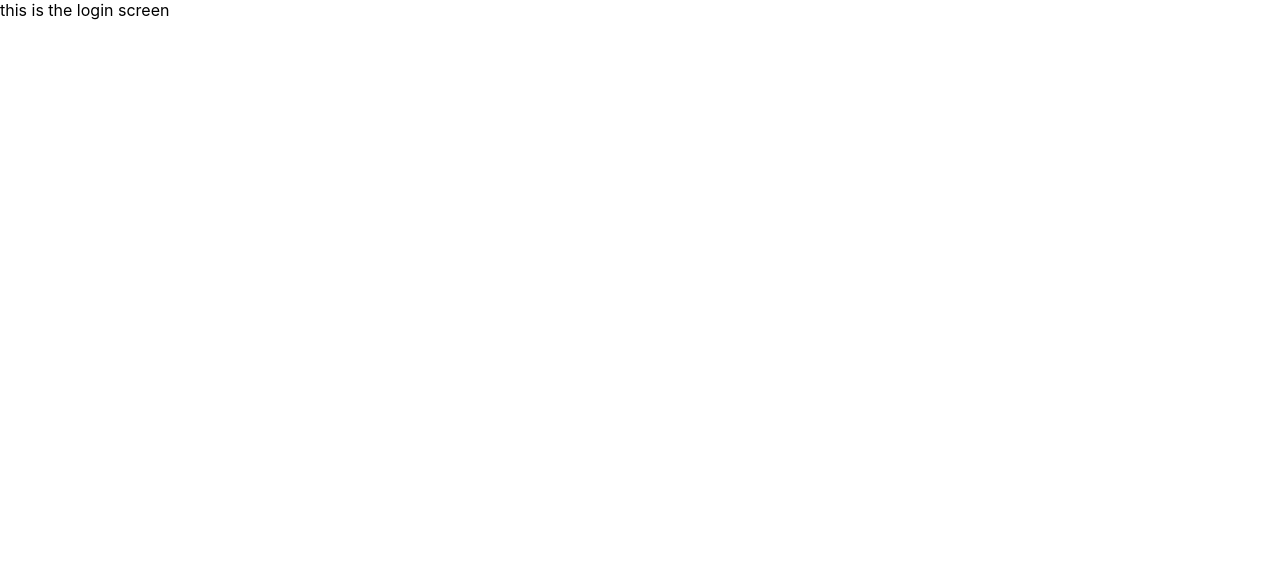
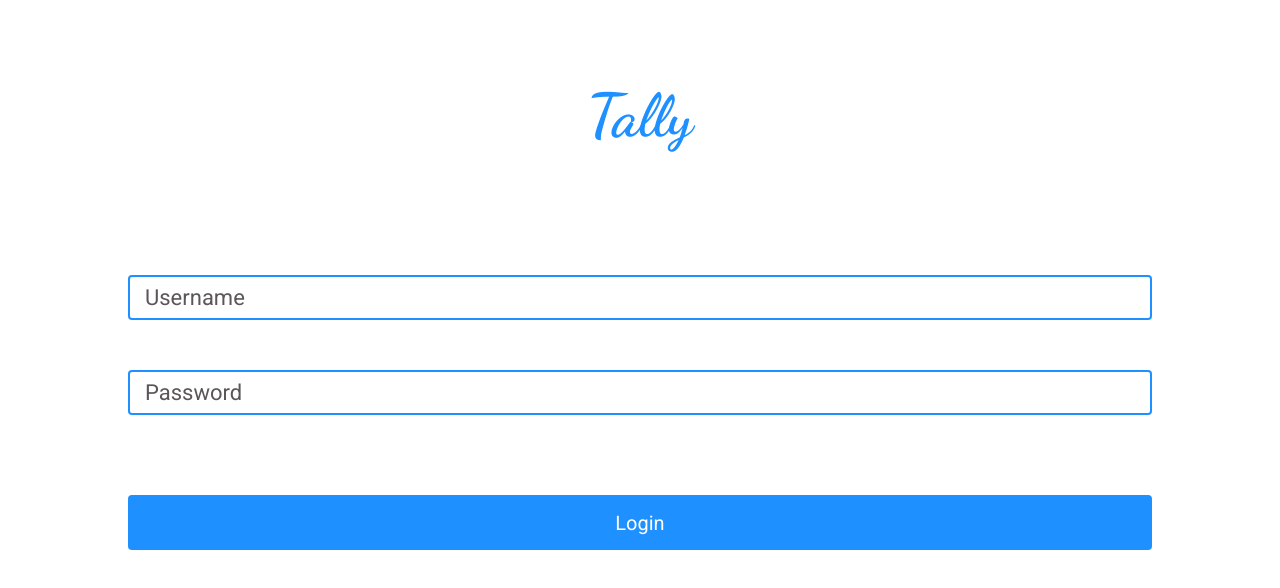
Before and after one commit to MGS1993/Tally, a React (Create React App) app: page / in a window 1280 px wide. Shown: the top 588 px of the page. Built offline with nearby package versions, Linux system fonts and the light colour scheme.

Commit message:
css added to LoginPage

```diff
--- a/src/Pages/LoginPage.js
+++ b/src/Pages/LoginPage.js
@@ -1,7 +1,50 @@
 import React from "react";
+import { useForm } from "react-hook-form";
+
+import styles from "../cssModules/LoginPage.module.css";
 
 const LoginPage = () => {
-  return <div> this is the login screen</div>;
+  const {
+    register,
+    handleSubmit,
+    formState: { errors },
+  } = useForm();
+
+  const submitFunction = (data) => console.log(data);
+
+  return (
+    <div className={styles.mainWrapper}>
+      <div className={styles.appTitleWrapper}>
+        <h1>Tally</h1>
+      </div>
+      <form
+        className={styles.formWrapper}
+        onSubmit={handleSubmit(submitFunction)}
+      >
+        <div className={styles.inputWrapper}>
+          <label htmlFor="username">Username</label>
+          <input
+            className={styles.loginInput}
+            type="text"
+            placeholder="Username"
+            name="username"
+            {...register("username", { required: true })}
+          />
+        </div>
+        <div className={styles.inputWrapper}>
+          <label htmlFor="password">Password</label>
+          <input
+            className={styles.loginInput}
+            type="password"
+            placeholder="Password"
+            name="password"
+            {...register("password", { required: true })}
+          />
+        </div>
+        <input className={styles.loginSubmit} type="submit" value="Login" />
+      </form>
+    </div>
+  );
 };
 
 export default LoginPage;
--- /dev/null
+++ b/src/cssModules/LoginPage.module.css
@@ -0,0 +1,56 @@
+@import url("https://fonts.googleapis.com/css2?family=Anton&family=Dancing+Script:wght@700&display=swap");
+
+.appTitleWrapper {
+  position: absolute;
+  font-family: "Dancing Script", cursive;
+  left: 0;
+  right: 0;
+  font-size: 30px;
+  color: dodgerblue;
+  margin-left: 0;
+  margin-right: 0;
+  width: 200px;
+  margin: 0 auto;
+  text-align: center;
+  top: 10vh;
+}
+
+.mainWrapper {
+  align-items: center;
+  display: flex;
+  flex-direction: column;
+  justify-content: center;
+}
+
+.formWrapper {
+  display: flex;
+  flex-direction: column;
+  margin-top: 30vh;
+  width: 80vw;
+}
+
+.inputWrapper {
+  display: flex;
+  flex-direction: column;
+
+  margin: 15px 0px;
+}
+
+.loginInput {
+  background-color: white;
+  border: 2px solid dodgerblue;
+  color: black;
+  border-radius: 4px;
+  font-size: 22px;
+  padding: 8px 15px;
+}
+.loginInput::placeholder {
+  color: rgb(92, 86, 86);
+}
+
+.loginSubmit {
+  font-size: 20px;
+  height: 55px;
+  margin-top: 65px;
+  border-radius: 4px;
+}
```
